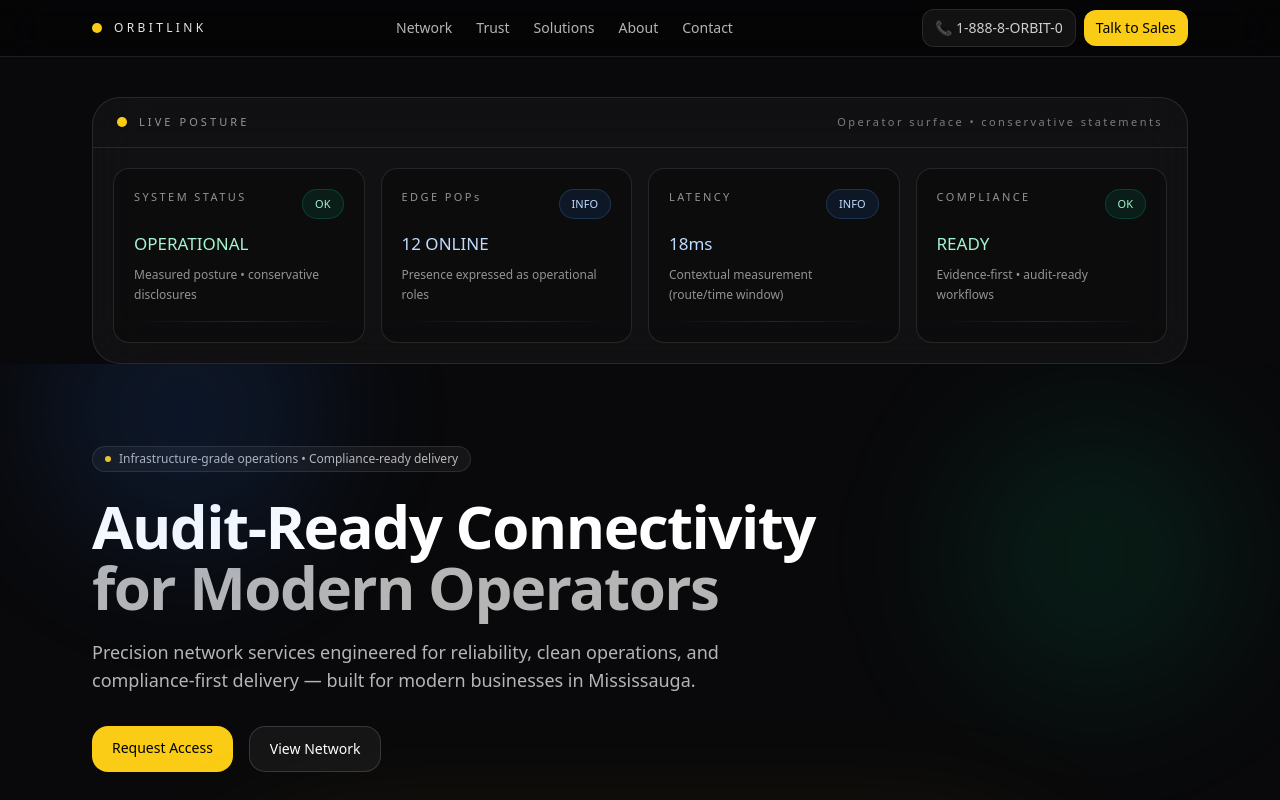
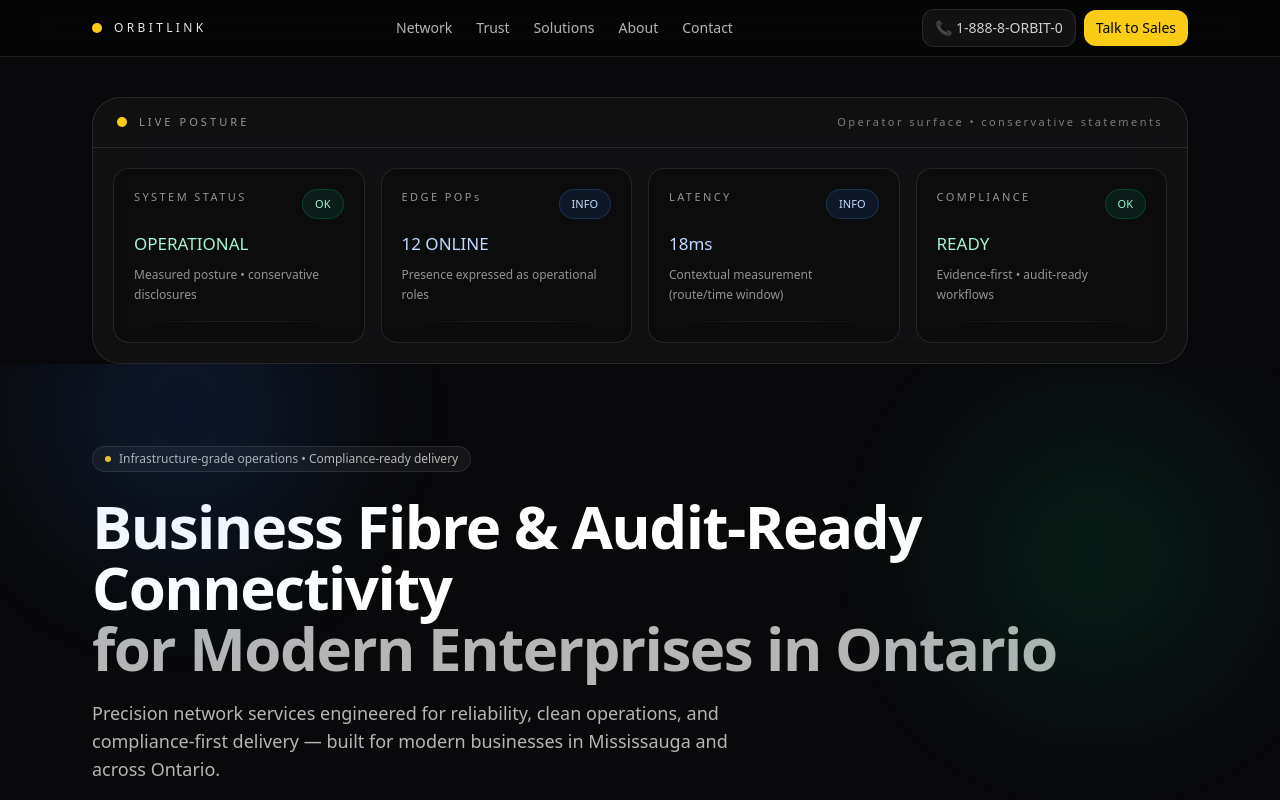
Before and after one commit to Atikur2211/orbitlink-marketing, a Next.js app: page / in a window 1280 px wide. Shown: the top 800 px of the page. Built offline with nearby package versions, Linux system fonts and the light colour scheme.

Commit message:
SEO: home page golden-grade upgrade + LocalBusiness schema

```diff
--- a/src/app/page.tsx
+++ b/src/app/page.tsx
@@ -8,34 +8,90 @@ import SiteFooter from "@/components/SiteFooter";
 
 import type { Metadata } from "next";
 
+const SITE_URL = "https://orbitlink.ca";
+
 export const metadata: Metadata = {
   title: "Orbitlink",
-  description: "Audit-Ready Connectivity for Modern Operators",
+  description:
+    "Business Fibre Internet, Managed Network Infrastructure, and Compliance-Ready Connectivity for modern enterprises in Ontario, Canada.",
   alternates: {
-    canonical: "https://orbitlink.ca/",
+    canonical: `${SITE_URL}/`,
   },
   openGraph: {
-    title: "Orbitlink",
-    description: "Audit-Ready Connectivity for Modern Operators",
-    url: "https://orbitlink.ca/",
+    title: "Orbitlink — Business Fibre & Network Infrastructure",
+    description:
+      "Audit-ready connectivity, enterprise fibre internet, and infrastructure-grade operations for modern businesses in Ontario.",
+    url: `${SITE_URL}/`,
     siteName: "Orbitlink",
     type: "website",
     locale: "en_CA",
+    images: [
+      {
+        url: `${SITE_URL}/og-image.jpg`, // Add later if you want
+        width: 1200,
+        height: 630,
+        alt: "Orbitlink — Business Fibre & Network Infrastructure",
+      },
+    ],
   },
   twitter: {
     card: "summary_large_image",
-    title: "Orbitlink",
-    description: "Audit-Ready Connectivity for Modern Operators",
+    title: "Orbitlink — Business Fibre & Network Infrastructure",
+    description:
+      "Enterprise fibre internet and audit-ready connectivity for modern operators in Ontario.",
   },
 };
 
 export default function Home() {
+  const jsonLd = {
+    "@context": "https://schema.org",
+    "@type": "LocalBusiness",
+    name: "Orbitlink",
+    url: SITE_URL,
+    areaServed: "Ontario, Canada",
+    address: {
+      "@type": "PostalAddress",
+      streetAddress: "30 Eglinton Ave W, Suite 400-A77",
+      addressLocality: "Mississauga",
+      addressRegion: "ON",
+      postalCode: "L5R 3E7",
+      addressCountry: "CA",
+    },
+    telephone: "+18888672480",
+    email: "concierge@orbitlink.ca",
+    parentOrganization: {
+      "@type": "Organization",
+      name: "TIRAV Technologies Inc.",
+    },
+    makesOffer: [
+      {
+        "@type": "Offer",
+        itemOffered: {
+          "@type": "Service",
+          name: "Business Fibre Internet",
+        },
+      },
+      {
+        "@type": "Offer",
+        itemOffered: {
+          "@type": "Service",
+          name: "Managed Network Infrastructure",
+        },
+      },
+    ],
+  };
+
   return (
     <main className="min-h-screen bg-[#09090B] text-white">
+      {/* JSON-LD (SEO authority signal) */}
+      <script
+        type="application/ld+json"
+        dangerouslySetInnerHTML={{ __html: JSON.stringify(jsonLd) }}
+      />
+
       <TopNav />
       <StickyStatusStrip />
 
-      {/* ✅ Client-safe (no SSR hydration mismatch, no dynamic) */}
       <StatusBandClient />
 
       {/* HERO */}
@@ -53,13 +109,16 @@ export default function Home() {
           </div>
 
           <h1 className="mt-6 text-[2.1rem] leading-[1.05] sm:text-5xl sm:leading-[1.05] lg:text-6xl lg:leading-[1.02] font-semibold tracking-tight">
-            Audit-Ready Connectivity
-            <span className="block text-white/70">for Modern Operators</span>
+            Business Fibre & Audit-Ready Connectivity
+            <span className="block text-white/70">
+              for Modern Enterprises in Ontario
+            </span>
           </h1>
 
           <p className="mt-5 max-w-2xl text-[15px] leading-6 sm:text-lg sm:leading-7 text-white/70">
             Precision network services engineered for reliability, clean operations,
-            and compliance-first delivery — built for modern businesses in Mississauga.
+            and compliance-first delivery — built for modern businesses in Mississauga
+            and across Ontario.
           </p>
 
           <div className="mt-8 flex flex-col sm:flex-row gap-3 sm:gap-4">
```
